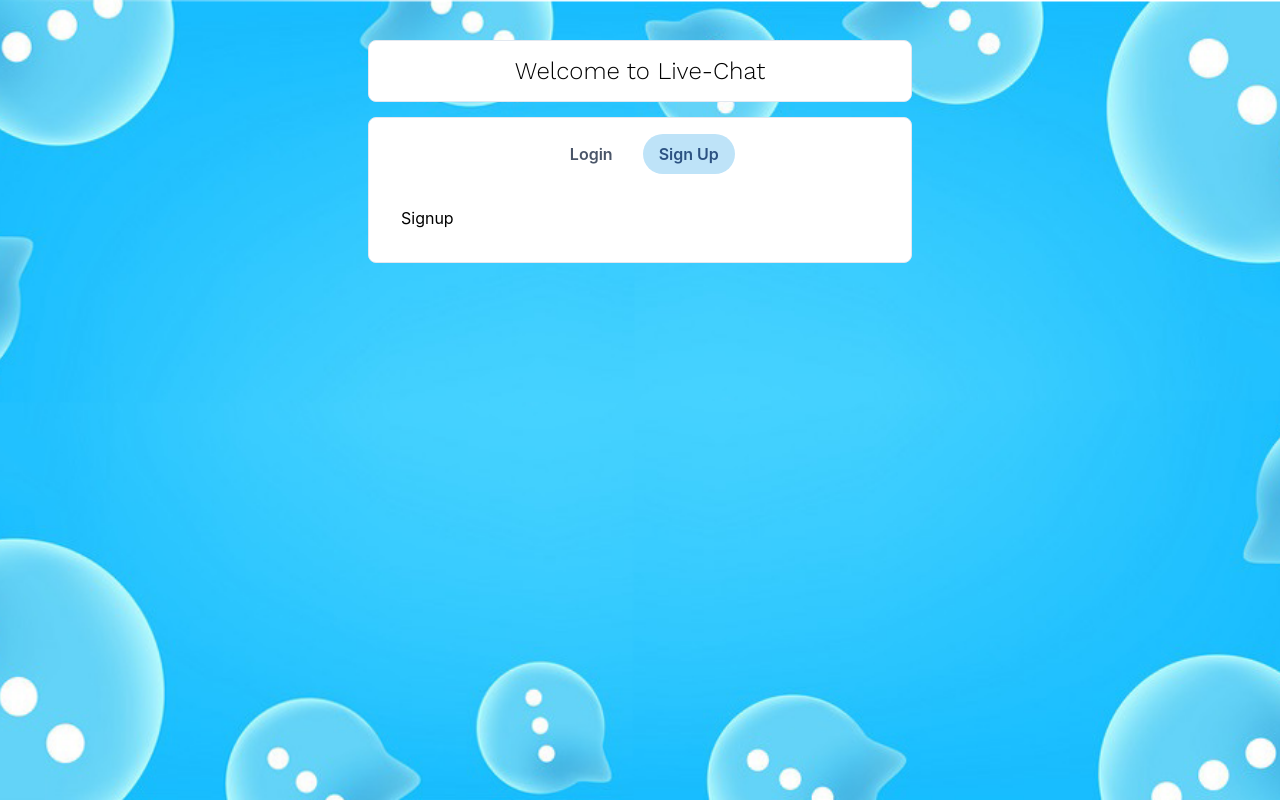
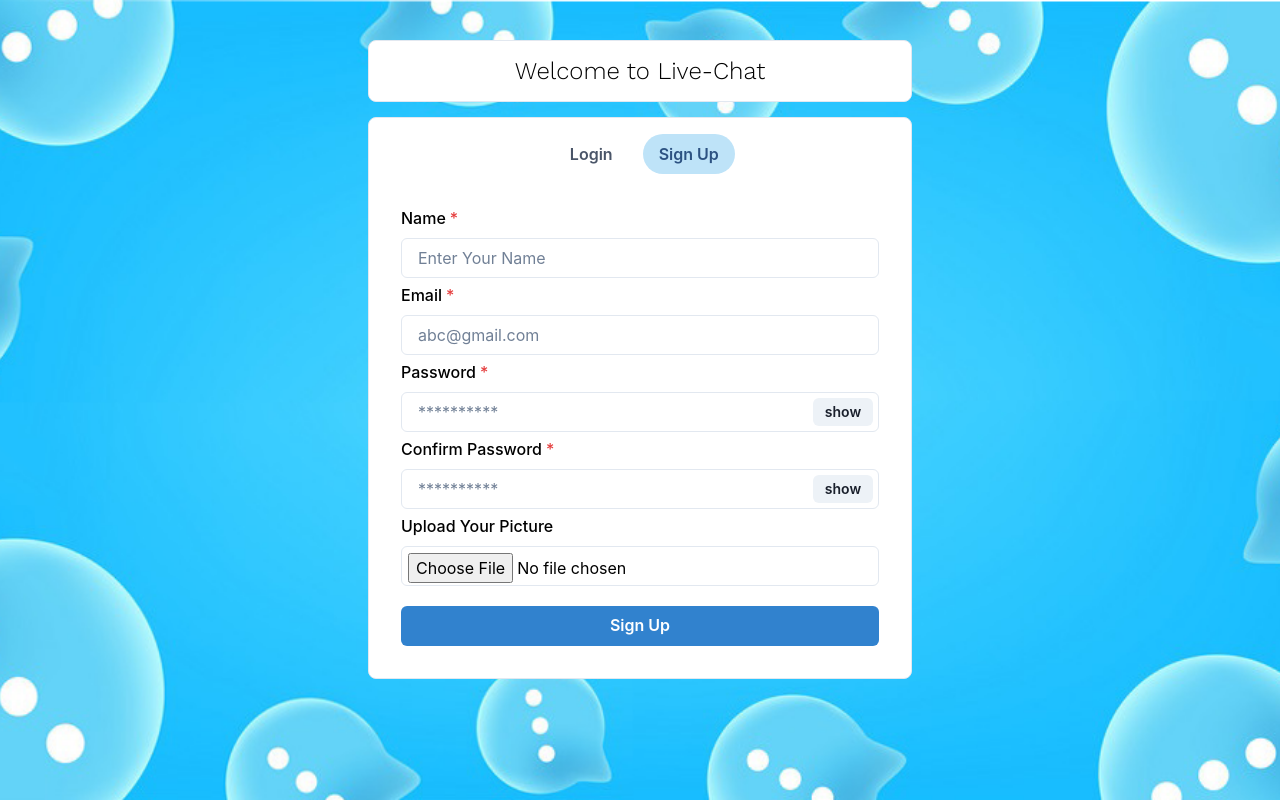
Before and after one commit to SundramAgarwal/chat-app-frontend, a React (Create React App) app: page / in a window 1280 px wide. Both pictures are taken after a click on the tab "Sign Up". Built offline with nearby package versions, Linux system fonts and the light colour scheme.

Commit message:
login and register

```diff
--- a/src/components/Authentication/Login.js
+++ b/src/components/Authentication/Login.js
@@ -1,7 +1,72 @@
-import React from "react";
+import {
+  Button,
+  FormControl,
+  FormLabel,
+  Input,
+  InputGroup,
+  InputRightElement,
+  VStack,
+} from "@chakra-ui/react";
+import React, { useState } from "react";
 
 const Login = () => {
-  return <div>Login</div>;
+  const [show, setShow] = useState(false);
+  const [email, setEmail] = useState();
+  const [password, setPassword] = useState();
+
+  const handleClick = () => setShow(!show);
+
+  const submitHandler = () => {};
+
+  return (
+    <VStack spacing="5px" color="black">
+      <FormControl id="email" isRequired>
+        <FormLabel>Email</FormLabel>
+        <Input
+          type={"email"}
+          placeholder="abc@gmail.com"
+          onChange={(e) => setEmail(e.target.value)}
+        />
+      </FormControl>
+
+      <FormControl id="password" isRequired>
+        <FormLabel>Password</FormLabel>
+        <InputGroup>
+          <Input
+            type={show ? "text" : "password"}
+            placeholder="**********"
+            onChange={(e) => setPassword(e.target.value)}
+          />
+          <InputRightElement width="4.5rem">
+            <Button h="1.75rem" size="sm" onClick={handleClick}>
+              {show ? "Hide" : "show"}
+            </Button>
+          </InputRightElement>
+        </InputGroup>
+      </FormControl>
+
+      <Button
+        colorScheme="blue"
+        width="100%"
+        style={{ marginTop: 15 }}
+        onClick={submitHandler}
+      >
+        Login
+      </Button>
+
+      <Button
+        variant="solid"
+        colorScheme="red"
+        width="100%"
+        onClick={() => {
+          setEmail("guest@example.com");
+          setPassword("123456");
+        }}
+      >
+        Login as Guest User
+      </Button>
+    </VStack>
+  );
 };
 
 export default Login;
--- a/src/components/Authentication/Signup.js
+++ b/src/components/Authentication/Signup.js
@@ -1,7 +1,100 @@
-import React from "react";
+import {
+  Button,
+  FormControl,
+  FormLabel,
+  Input,
+  InputGroup,
+  InputRightElement,
+  VStack,
+} from "@chakra-ui/react";
+import React, { useState } from "react";
 
 const Signup = () => {
-  return <div>Signup</div>;
+  const [show, setShow] = useState(false);
+  const [name, setName] = useState();
+  const [email, setEmail] = useState();
+  const [password, setPassword] = useState();
+  const [confirmPassword, setConfirmPassword] = useState();
+  const [pic, setPic] = useState();
+
+  const handleClick = () => setShow(!show);
+
+  const postDetails = (pics) => {};
+
+  const submitHandler = () => {};
+
+  return (
+    <VStack spacing="5px" color="black">
+      <FormControl id="first-name" isRequired>
+        <FormLabel>Name</FormLabel>
+        <Input
+          type={"text"}
+          placeholder="Enter Your Name"
+          onChange={(e) => setName(e.target.value)}
+        />
+      </FormControl>
+
+      <FormControl id="email" isRequired>
+        <FormLabel>Email</FormLabel>
+        <Input
+          type={"email"}
+          placeholder="abc@gmail.com"
+          onChange={(e) => setEmail(e.target.value)}
+        />
+      </FormControl>
+
+      <FormControl id="password" isRequired>
+        <FormLabel>Password</FormLabel>
+        <InputGroup>
+          <Input
+            type={show ? "text" : "password"}
+            placeholder="**********"
+            onChange={(e) => setPassword(e.target.value)}
+          />
+          <InputRightElement width="4.5rem">
+            <Button h="1.75rem" size="sm" onClick={handleClick}>
+              {show ? "Hide" : "show"}
+            </Button>
+          </InputRightElement>
+        </InputGroup>
+      </FormControl>
+
+      <FormControl id="password" isRequired>
+        <FormLabel>Confirm Password</FormLabel>
+        <InputGroup>
+          <Input
+            type={show ? "text" : "password"}
+            placeholder="**********"
+            onChange={(e) => setConfirmPassword(e.target.value)}
+          />
+          <InputRightElement width="4.5rem">
+            <Button h="1.75rem" size="sm" onClick={handleClick}>
+              {show ? "Hide" : "show"}
+            </Button>
+          </InputRightElement>
+        </InputGroup>
+      </FormControl>
+
+      <FormControl id="pic">
+        <FormLabel>Upload Your Picture</FormLabel>
+        <Input
+          type={"file"}
+          p={1.5}
+          accept="image/*"
+          onChange={(e) => postDetails(e.target.files[0])}
+        />
+      </FormControl>
+
+      <Button
+        colorScheme="blue"
+        width="100%"
+        style={{ marginTop: 15 }}
+        onClick={submitHandler}
+      >
+        Sign Up
+      </Button>
+    </VStack>
+  );
 };
 
 export default Signup;
```
